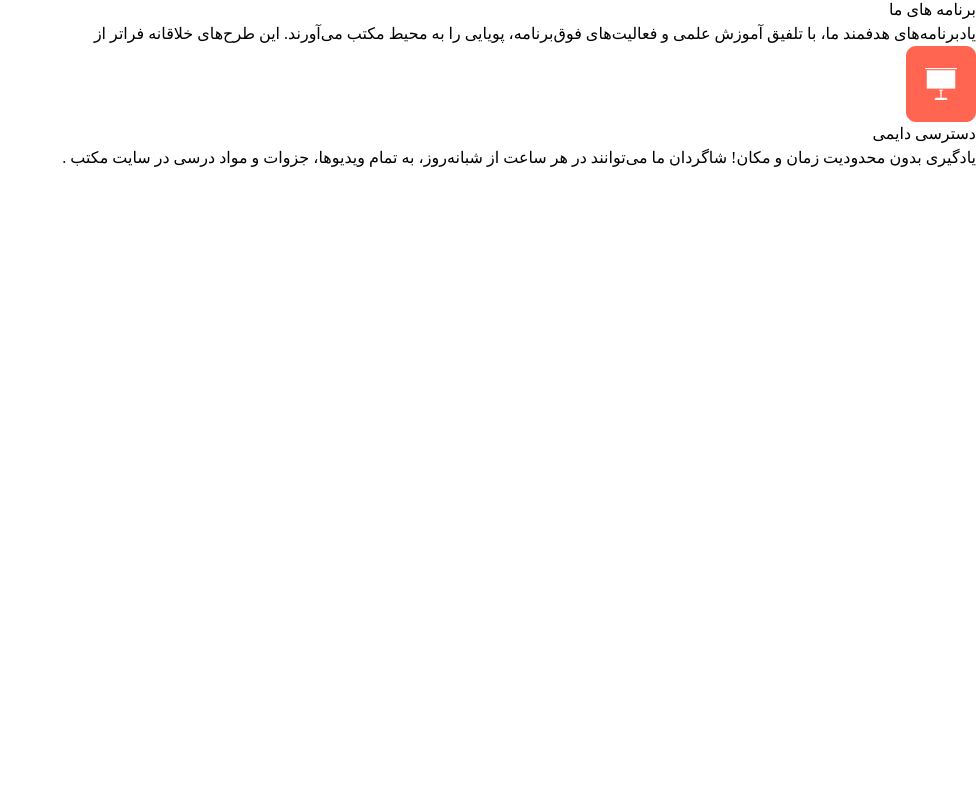
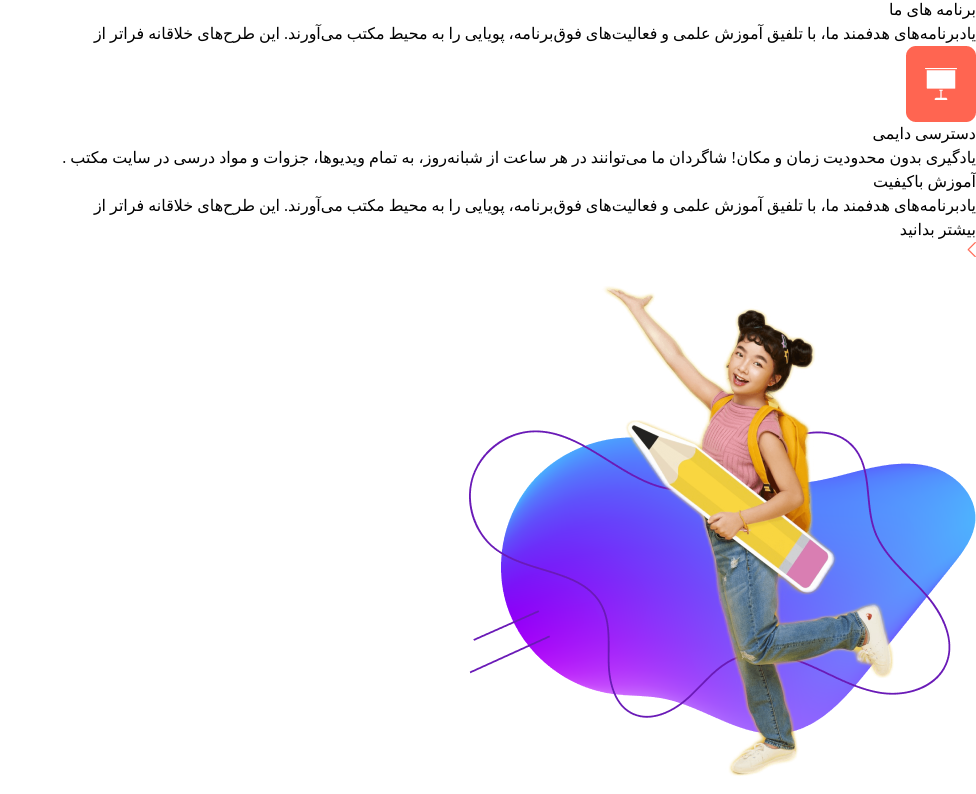
Before and after one commit to amirhussainnaweed/Etihad, a React (Vite) app: page / in a window 1280 px wide. Shown: the part 2425-3219 px from the top of the page, without its empty margins (304-1280 px from the left). Before the commit the page ends 2595 px from the top, so only its background shows below. Built offline with nearby package versions, Linux system fonts and the light colour scheme.

Commit message:
the quality section is done!

```diff
--- a/src/App.jsx
+++ b/src/App.jsx
@@ -2,25 +2,27 @@ import { useState } from "react";
 import "./App.css";
 import Hero from "./Hero";
 import Part from "./Part";
+import Quality from "./Quality";
 
 function App() {
   const [showMenu, setShowMenu] = useState(false);
   return (
     <div className="relative">
-      <div
+      {/* <div
         className={`lg:hidden transition duration-1000 fixed inset-0 bg-black/30 backdrop-blur-sm z-[999] transition-opacity duration-300 ${
           showMenu
             ? "opacity-100 pointer-events-auto"
             : "opacity-0 pointer-events-none"
         }`}
-      ></div>
+      ></div> */}
 
-      <div className="relative z-[10]">
+      <div className="relative z-[30] lg:z-[10]">
         <Hero onMenuToggle={setShowMenu} />
       </div>
-      <div className="-mt-60 z-[20] relative">
+      <div className="-mt-10 lg:-mt-60 z-[20] relative">
         <Part />
       </div>
+      <Quality/>
     </div>
   );
 }
--- a/src/Hero.jsx
+++ b/src/Hero.jsx
@@ -1,6 +1,5 @@
 import React, { useState } from "react";
 import { Menu } from "lucide-react";
-import Part from "./Part";
 
 const Hero = ({ onMenuToggle }) => {
   const [show, setShow] = useState(false);
--- /dev/null
+++ b/src/Quality.jsx
@@ -0,0 +1,21 @@
+import React from "react";
+
+const Quality = () => {
+  return (
+    <div dir="rtl" className="h-[761px] w-full bg-white">
+        <div className="flex justify-center lg:justify-between items-center h-full flex-wrap mx-auto px-10 lg:px-4 pb-20 pt-10 max-w-7xl">
+            <div className="flex flex-col justify-between items-center lg:items-start h-[296px] w-[361px]">
+                <div className="w-[94px] h-[7px] bg-[#E74040]"></div>
+                <h1 className="font-bold text-[40px] leading-[150%] tracking-[0.2px]">آموزش باکیفیت</h1>
+                <p className="font-normal text-center lg:text-start text-[14px] leading-[150%] tracking-[0.2px]">یادبرنامه‌های هدفمند ما، با تلفیق آموزش علمی و فعالیت‌های فوق‌برنامه، پویایی را به محیط مکتب می‌آورند. این طرح‌های خلاقانه فراتر از</p>
+                <p className="flex gap-3 items-center text-[#FF6551] font-bold text-[14px]">بیشتر بدانید <img src="/arrowL.png" alt="" /></p>
+            </div>
+            <div>
+                <img src="/leftd.png" alt="" />
+            </div>
+        </div>
+    </div>
+  );
+};
+
+export default Quality;
```
Also changed, not shown: public/arrowL.png (added), public/leftd.png (added).
